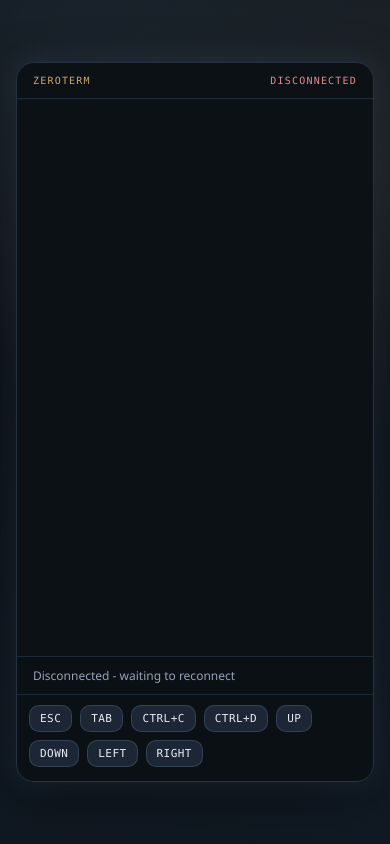
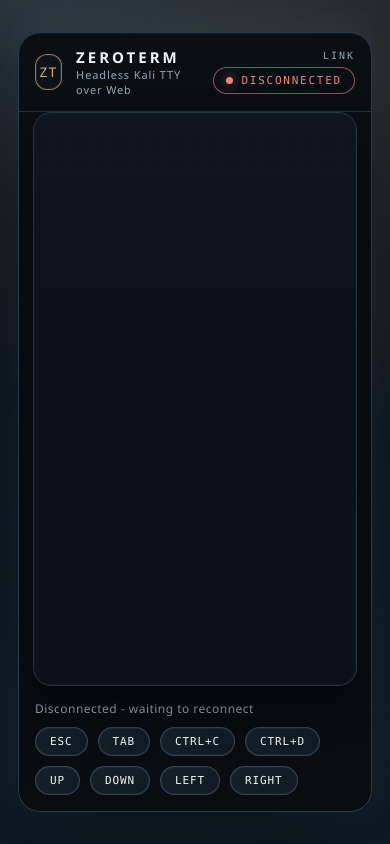
Before and after one commit to Himanaraba/ZeroTerm, a plain HTML site: page web/index.html in a window 390 px wide. Drawn offline with Linux system fonts and the light colour scheme.

Commit message:
ui: refine terminal layout and styling

```diff
--- a/web/index.html
+++ b/web/index.html
@@ -9,8 +9,17 @@
   <body>
     <main class="terminal-shell">
       <header class="terminal-bar">
-        <div class="brand">ZeroTerm</div>
-        <div class="status" id="status">DISCONNECTED</div>
+        <div class="brand">
+          <div class="brand-mark">ZT</div>
+          <div class="brand-text">
+            <div class="brand-title">ZeroTerm</div>
+            <div class="brand-subtitle">Headless Kali TTY over Web</div>
+          </div>
+        </div>
+        <div class="status-wrap">
+          <div class="status-label">LINK</div>
+          <div class="status-pill" id="status">DISCONNECTED</div>
+        </div>
       </header>
       <section class="terminal-screen" id="terminal" tabindex="0" aria-label="ZeroTerm terminal">
         <pre class="terminal-text" id="terminal-text"></pre>
@@ -24,7 +33,8 @@
           spellcheck="false"
         ></textarea>
       </section>
-      <footer class="terminal-hint" id="hint">Tap to focus - Paste to send input</footer>
+      <footer class="terminal-footer">
+        <div class="terminal-hint" id="hint">Tap to focus - Paste to send input</div>
         <div class="terminal-keys" id="terminal-keys" aria-label="Terminal shortcuts">
           <button type="button" data-key="esc">ESC</button>
           <button type="button" data-key="tab">TAB</button>
@@ -35,6 +45,7 @@
           <button type="button" data-key="left">LEFT</button>
           <button type="button" data-key="right">RIGHT</button>
         </div>
+      </footer>
     </main>
     <script src="/zeroterm.js"></script>
   </body>
--- a/web/zeroterm.css
+++ b/web/zeroterm.css
@@ -1,20 +1,24 @@
 :root {
-  --bg-start: #0a0f14;
-  --bg-end: #111a24;
-  --panel: rgba(11, 15, 20, 0.88);
-  --panel-border: #263241;
-  --panel-glow: rgba(148, 187, 233, 0.14);
-  --text: #e6edf5;
-  --muted: #94a3b8;
-  --accent: #c8a96b;
-  --good: #8bd08b;
-  --warn: #d7b36a;
-  --bad: #e08d8d;
-  --term-bg: #0c1116;
-  --term-border: #1e2a38;
-  --font-mono: "Iosevka Term", "IBM Plex Mono", "JetBrains Mono", "Menlo", "Consolas", monospace;
-  --font-ui: "IBM Plex Sans", "Work Sans", "Segoe UI", sans-serif;
-  --pad: 16px;
+  --bg-start: #0c1117;
+  --bg-end: #0f1b25;
+  --panel: rgba(9, 13, 18, 0.95);
+  --panel-border: #2a3a4a;
+  --panel-edge: rgba(255, 255, 255, 0.06);
+  --panel-glow: rgba(117, 156, 190, 0.18);
+  --text: #f0f5fa;
+  --muted: #95a6b6;
+  --accent: #d6a96f;
+  --accent-strong: #f1d6a6;
+  --good: #7dd49b;
+  --warn: #e2c16f;
+  --bad: #e48686;
+  --term-bg: #0b1219;
+  --term-border: #243241;
+  --term-grid: rgba(255, 255, 255, 0.03);
+  --term-shadow: rgba(0, 0, 0, 0.45);
+  --font-mono: "IBM Plex Mono", "Iosevka Term", "JetBrains Mono", "Menlo", "Consolas", monospace;
+  --font-ui: "IBM Plex Sans", "Space Grotesk", "Work Sans", "Segoe UI", sans-serif;
+  --pad: 18px;
 }
 
 * {
@@ -27,25 +31,51 @@ body {
   color: var(--text);
   font-family: var(--font-ui);
   background:
-    radial-gradient(1200px 600px at 20% 0%, rgba(44, 62, 80, 0.35), transparent 60%),
-    radial-gradient(1000px 500px at 90% 20%, rgba(90, 80, 60, 0.25), transparent 55%),
+    radial-gradient(900px 420px at 10% 0%, rgba(81, 120, 150, 0.25), transparent 55%),
+    radial-gradient(1100px 600px at 90% 10%, rgba(154, 120, 76, 0.2), transparent 60%),
     linear-gradient(160deg, var(--bg-start), var(--bg-end));
   display: flex;
   align-items: center;
   justify-content: center;
-  padding: 16px;
+  padding: 18px;
+  position: relative;
+  overflow-x: hidden;
+}
+
+body::before {
+  content: "";
+  position: fixed;
+  inset: -30% -10% auto -10%;
+  height: 60vh;
+  background: radial-gradient(600px 300px at 40% 30%, rgba(255, 255, 255, 0.05), transparent 70%);
+  pointer-events: none;
+  z-index: 0;
+}
+
+body::after {
+  content: "";
+  position: fixed;
+  inset: 0;
+  background-image:
+    repeating-linear-gradient(0deg, rgba(255, 255, 255, 0.03) 0 1px, transparent 1px 46px),
+    repeating-linear-gradient(90deg, rgba(255, 255, 255, 0.02) 0 1px, transparent 1px 46px);
+  opacity: 0.25;
+  pointer-events: none;
+  z-index: 0;
 }
 
 .terminal-shell {
-  width: min(1100px, 96vw);
-  height: min(720px, 92vh);
+  width: min(1150px, 96vw);
+  height: min(760px, 92vh);
   display: flex;
   flex-direction: column;
-  background: var(--panel);
+  background: linear-gradient(180deg, rgba(10, 14, 18, 0.98), rgba(8, 12, 16, 0.92));
   border: 1px solid var(--panel-border);
-  border-radius: 18px;
-  box-shadow: 0 20px 60px rgba(0, 0, 0, 0.35), 0 0 30px var(--panel-glow);
+  border-radius: 22px;
+  box-shadow: 0 26px 70px rgba(0, 0, 0, 0.45), 0 0 45px var(--panel-glow), inset 0 1px 0 var(--panel-edge);
   overflow: hidden;
+  position: relative;
+  z-index: 1;
   animation: shellIn 0.6s ease-out;
 }
 
@@ -53,40 +83,137 @@ body {
   display: flex;
   align-items: center;
   justify-content: space-between;
-  padding: 12px 16px;
+  padding: 16px 22px;
   border-bottom: 1px solid var(--term-border);
-  font-family: var(--font-mono);
-  text-transform: uppercase;
-  letter-spacing: 0.12em;
-  font-size: 11px;
+  gap: 16px;
 }
 
 .brand {
-  color: var(--accent);
+  display: flex;
+  align-items: center;
+  gap: 14px;
 }
 
-.status {
+.brand-mark {
+  width: 36px;
+  height: 36px;
+  border-radius: 12px;
+  border: 1px solid rgba(214, 169, 111, 0.7);
+  display: grid;
+  place-items: center;
+  font-family: var(--font-mono);
+  font-size: 13px;
+  letter-spacing: 0.12em;
+  text-transform: uppercase;
+  color: var(--accent);
+  background: rgba(15, 20, 26, 0.9);
+  box-shadow: inset 0 0 0 1px rgba(255, 255, 255, 0.05);
+}
+
+.brand-title {
+  font-size: 15px;
+  font-weight: 600;
+  text-transform: uppercase;
+  letter-spacing: 0.2em;
+  color: var(--text);
+}
+
+.brand-subtitle {
+  font-size: 11px;
+  letter-spacing: 0.08em;
   color: var(--muted);
 }
 
-.status[data-tone="good"] {
-  color: var(--good);
+.status-wrap {
+  display: flex;
+  flex-direction: column;
+  align-items: flex-end;
+  gap: 6px;
+  font-family: var(--font-mono);
 }
 
-.status[data-tone="warn"] {
-  color: var(--warn);
+.status-label {
+  font-size: 10px;
+  letter-spacing: 0.2em;
+  text-transform: uppercase;
+  color: var(--muted);
 }
 
-.status[data-tone="bad"] {
+.status-pill {
+  padding: 6px 12px;
+  border-radius: 999px;
+  border: 1px solid var(--panel-border);
+  background: rgba(11, 15, 20, 0.8);
+  font-size: 11px;
+  letter-spacing: 0.16em;
+  text-transform: uppercase;
+  display: inline-flex;
+  align-items: center;
+  gap: 8px;
+  color: var(--muted);
+}
+
+.status-pill::before {
+  content: "";
+  width: 7px;
+  height: 7px;
+  border-radius: 999px;
+  background: var(--muted);
+  box-shadow: 0 0 10px rgba(148, 163, 184, 0.6);
+}
+
+.status-pill[data-tone="good"] {
+  color: var(--good);
+  border-color: rgba(125, 212, 155, 0.5);
+}
+
+.status-pill[data-tone="good"]::before {
+  background: var(--good);
+  box-shadow: 0 0 12px rgba(125, 212, 155, 0.7);
+}
+
+.status-pill[data-tone="warn"] {
+  color: var(--warn);
+  border-color: rgba(226, 193, 111, 0.6);
+}
+
+.status-pill[data-tone="warn"]::before {
+  background: var(--warn);
+  box-shadow: 0 0 12px rgba(226, 193, 111, 0.7);
+}
+
+.status-pill[data-tone="bad"] {
   color: var(--bad);
+  border-color: rgba(228, 134, 134, 0.6);
+}
+
+.status-pill[data-tone="bad"]::before {
+  background: var(--bad);
+  box-shadow: 0 0 12px rgba(228, 134, 134, 0.7);
 }
 
 .terminal-screen {
   position: relative;
   flex: 1;
+  margin: 0 18px 18px;
   background: var(--term-bg);
-  border-top: 1px solid rgba(255, 255, 255, 0.02);
+  border: 1px solid var(--term-border);
+  border-radius: 18px;
+  box-shadow: inset 0 0 0 1px rgba(255, 255, 255, 0.03), 0 18px 40px var(--term-shadow);
   outline: none;
+  overflow: hidden;
+}
+
+.terminal-screen::before {
+  content: "";
+  position: absolute;
+  inset: 0;
+  background:
+    linear-gradient(180deg, rgba(255, 255, 255, 0.03), transparent 45%),
+    repeating-linear-gradient(0deg, transparent 0 18px, var(--term-grid) 19px 19px),
+    repeating-linear-gradient(90deg, transparent 0 18px, var(--term-grid) 19px 19px);
+  opacity: 0.5;
+  pointer-events: none;
 }
 
 .terminal-text {
@@ -96,8 +223,9 @@ body {
   white-space: pre;
   font-family: var(--font-mono);
   font-size: 14px;
-  line-height: 1.25;
+  line-height: 1.3;
   color: var(--text);
+  text-shadow: 0 0 12px rgba(0, 0, 0, 0.4);
 }
 
 .terminal-input {
@@ -115,36 +243,43 @@ body {
 
 .cursor {
   position: absolute;
-  background: rgba(200, 169, 107, 0.8);
-  mix-blend-mode: screen;
+  background: var(--accent-strong);
+  mix-blend-mode: difference;
   animation: blink 1.1s steps(2, start) infinite;
   pointer-events: none;
+  box-shadow: 0 0 16px rgba(241, 214, 166, 0.45);
+}
+
+.terminal-footer {
+  padding: 0 22px 18px;
+  display: flex;
+  flex-direction: column;
+  gap: 10px;
 }
 
 .terminal-hint {
-  padding: 10px 16px;
   font-size: 12px;
   color: var(--muted);
-  border-top: 1px solid var(--term-border);
+  letter-spacing: 0.04em;
 }
 
 .terminal-keys {
   display: none;
-  gap: 8px;
-  padding: 10px 12px 14px;
-  border-top: 1px solid var(--term-border);
+  gap: 10px;
   flex-wrap: wrap;
 }
 
 .terminal-keys button {
-  background: rgba(30, 42, 56, 0.9);
+  background: linear-gradient(140deg, rgba(25, 33, 44, 0.96), rgba(18, 26, 36, 0.92));
   color: var(--text);
-  border: 1px solid rgba(60, 80, 100, 0.7);
-  border-radius: 10px;
-  padding: 6px 10px;
+  border: 1px solid rgba(75, 96, 118, 0.6);
+  border-radius: 999px;
+  padding: 7px 14px;
   font-family: var(--font-mono);
   font-size: 11px;
-  letter-spacing: 0.04em;
+  letter-spacing: 0.08em;
+  text-transform: uppercase;
+  box-shadow: inset 0 0 0 1px rgba(255, 255, 255, 0.04);
 }
 
 .terminal-keys button:active {
@@ -179,15 +314,23 @@ body {
 
 @media (max-width: 720px) {
   :root {
-    --pad: 12px;
+    --pad: 14px;
   }
 
-  .terminal-text {
-    font-size: 13px;
+  .terminal-shell {
+    height: min(780px, 94vh);
   }
 
   .terminal-bar {
-    font-size: 10px;
+    padding: 14px 16px;
+  }
+
+  .terminal-screen {
+    margin: 0 14px 14px;
+  }
+
+  .terminal-footer {
+    padding: 0 16px 16px;
   }
 
   .terminal-keys {
```
Lines whose indentation alone changed are shown as unchanged.
